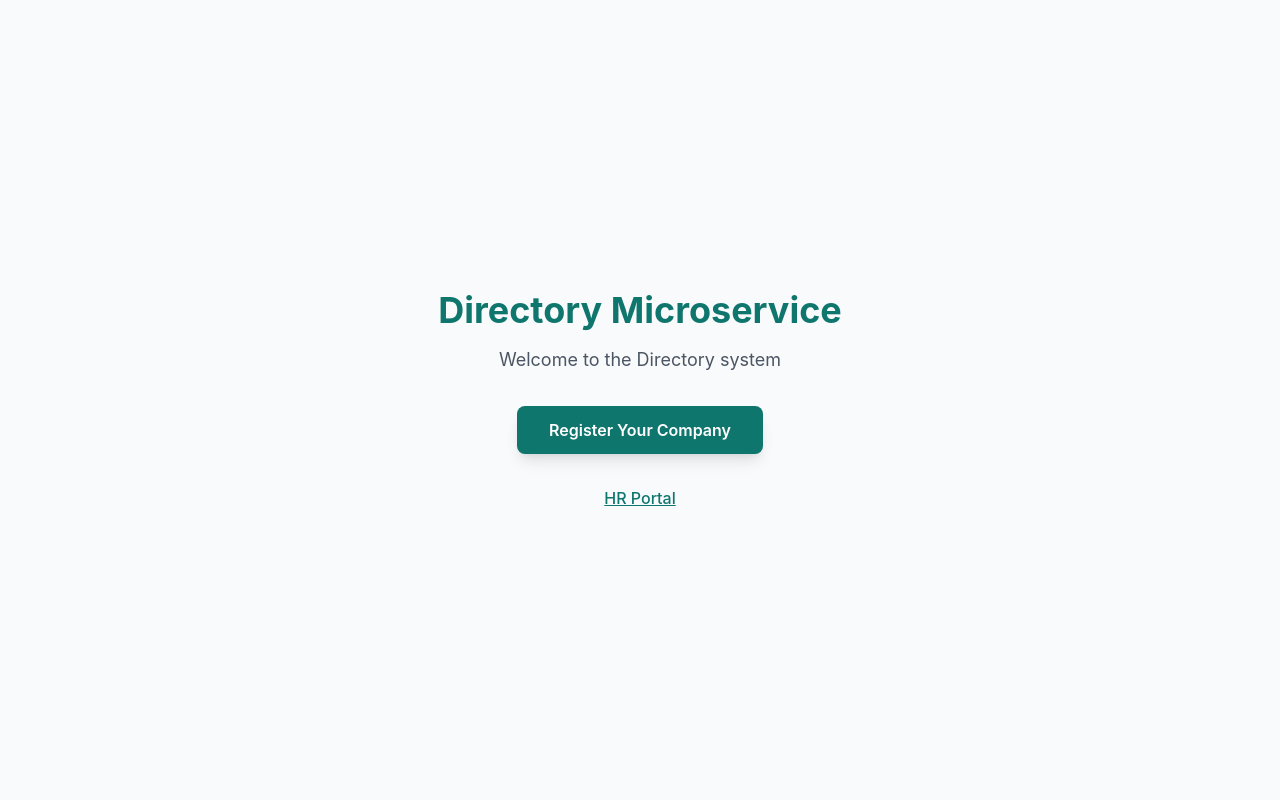
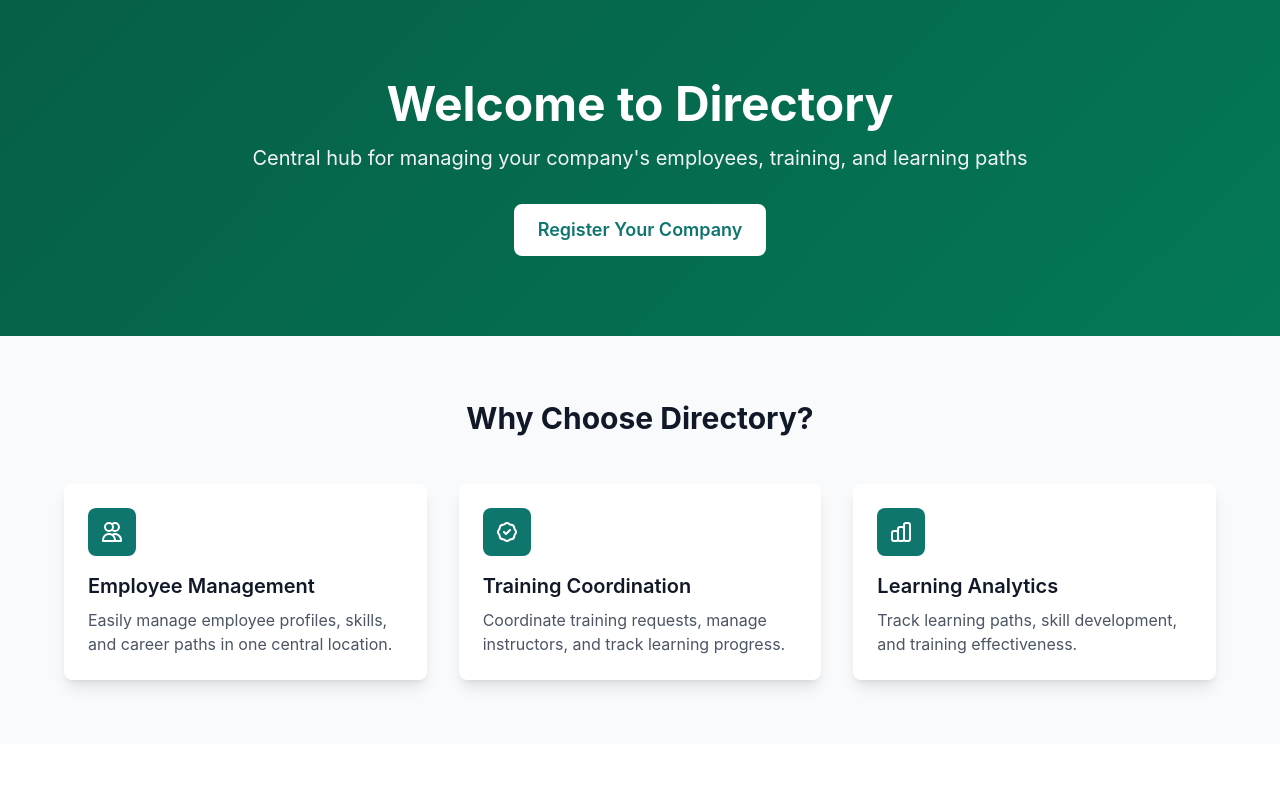
Before and after one commit to jasminemograby/Directory_Project, a React (Create React App) app in the folder frontend/: page / in a window 1280 px wide. Shown: the top 800 px of the page. Built offline with nearby package versions, Linux system fonts and the light colour scheme; no server answers.

Commit message:
Fix CORS configuration and merge Home with HR Landing page

```diff
--- a/frontend/src/App.js
+++ b/frontend/src/App.js
@@ -1,6 +1,6 @@
 // Main App Component
 import React from 'react';
-import { BrowserRouter as Router, Routes, Route, Navigate, useNavigate } from 'react-router-dom';
+import { BrowserRouter as Router, Routes, Route, Navigate } from 'react-router-dom';
 import ErrorBoundary from './components/common/ErrorBoundary';
 import ProtectedRoute from './components/common/ProtectedRoute';
 import { ROUTES, USER_ROLES } from './utils/constants';
@@ -16,37 +16,8 @@ import CompanyRegistrationStep1 from './components/CompanyRegistration/CompanyRe
 import CompanyRegistrationVerification from './components/CompanyRegistration/CompanyRegistrationVerification';
 import CompanyRegistrationStep4 from './components/CompanyRegistration/CompanyRegistrationStep4';
 
-// Placeholder pages (to be implemented)
-const Home = () => {
-  const navigate = useNavigate();
-
-  return (
-    <div className="min-h-screen flex items-center justify-center bg-gray-50">
-      <div className="text-center max-w-2xl mx-auto px-4">
-        <h1 className="text-4xl font-bold text-primary-cyan mb-4">Directory Microservice</h1>
-        <p className="text-gray-600 mb-8 text-lg">Welcome to the Directory system</p>
-
-        <div className="space-y-4">
-          <button
-            onClick={() => navigate(ROUTES.COMPANY_REGISTER_STEP1)}
-            className="bg-primary-cyan text-white px-8 py-3 rounded-lg font-semibold hover:bg-primary-purple transition-colors shadow-lg hover:shadow-xl"
-          >
-            Register Your Company
-          </button>
-
-          <div className="pt-4">
-            <button
-              onClick={() => navigate(ROUTES.HR_LANDING)}
-              className="text-primary-cyan hover:text-primary-purple font-medium underline"
-            >
-              HR Portal
-            </button>
-          </div>
-        </div>
-      </div>
-    </div>
-  );
-};
+// Home page - merged with HR Landing
+const Home = () => <HRLanding />;
 
 const Login = () => (
   <div className="min-h-screen flex items-center justify-center bg-gray-50">
```
Also changed, not shown: 1 other file (tests, documents, lock files or other folders).
